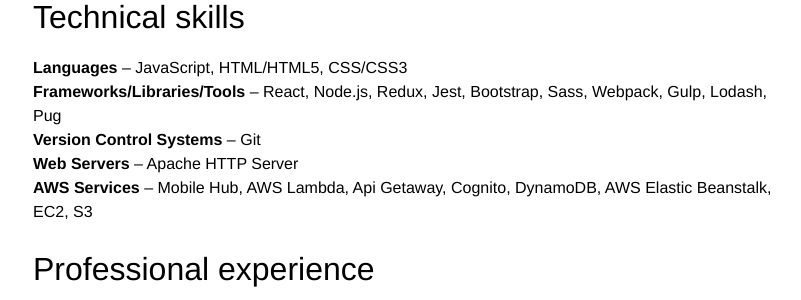
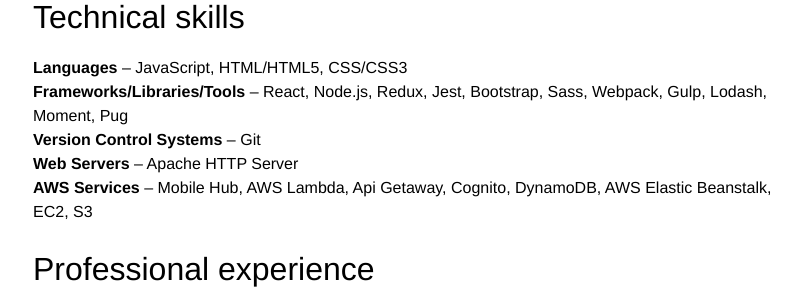
Before and after one commit to yuyokk/yuyokk.github.io, a Jekyll site: the page built from index.md, in a window 1280 px wide. Shown: the part 248-548 px from the top of the page, without its empty margins (237-1038 px from the left). Built offline with Jekyll 4.4.1, drawn with Linux system fonts in a browser that asks for light colours.

Commit message:
add moment

```diff
--- a/index.md
+++ b/index.md
@@ -13,7 +13,7 @@
 # Technical skills
 
 + **Languages** – JavaScript, HTML/HTML5, CSS/CSS3
-+ **Frameworks/Libraries/Tools** – React, Node.js, Redux, Jest, Bootstrap, Sass, Webpack, Gulp, Lodash, Pug
++ **Frameworks/Libraries/Tools** – React, Node.js, Redux, Jest, Bootstrap, Sass, Webpack, Gulp, Lodash, Moment, Pug
 + **Version Control Systems** – Git
 + **Web Servers** – Apache HTTP Server
 + **AWS Services** – Mobile Hub, AWS Lambda, Api Getaway, Cognito, DynamoDB, AWS Elastic Beanstalk, EC2, S3
```
